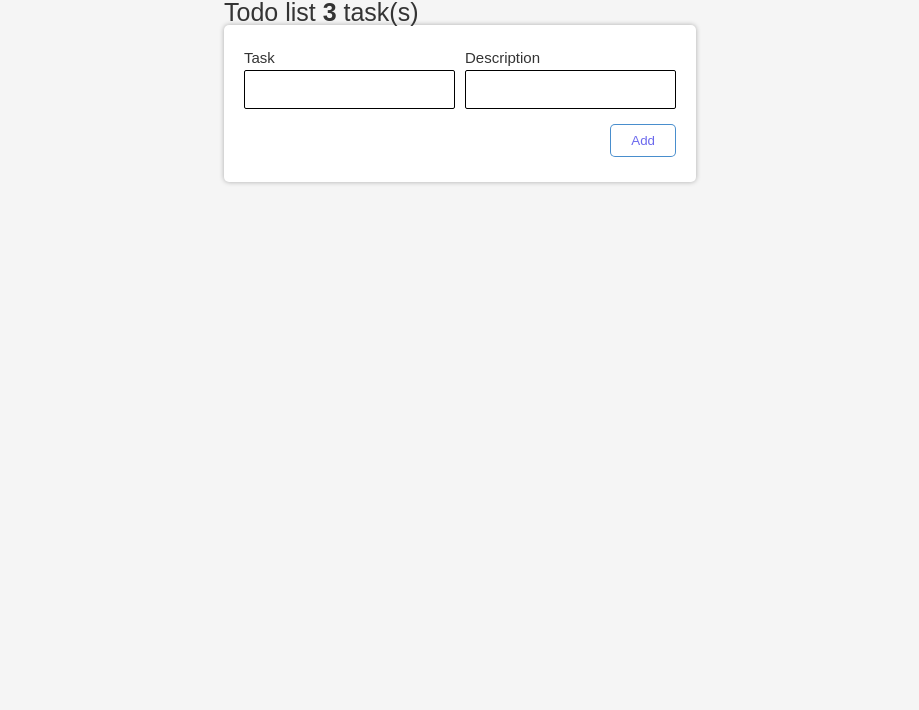
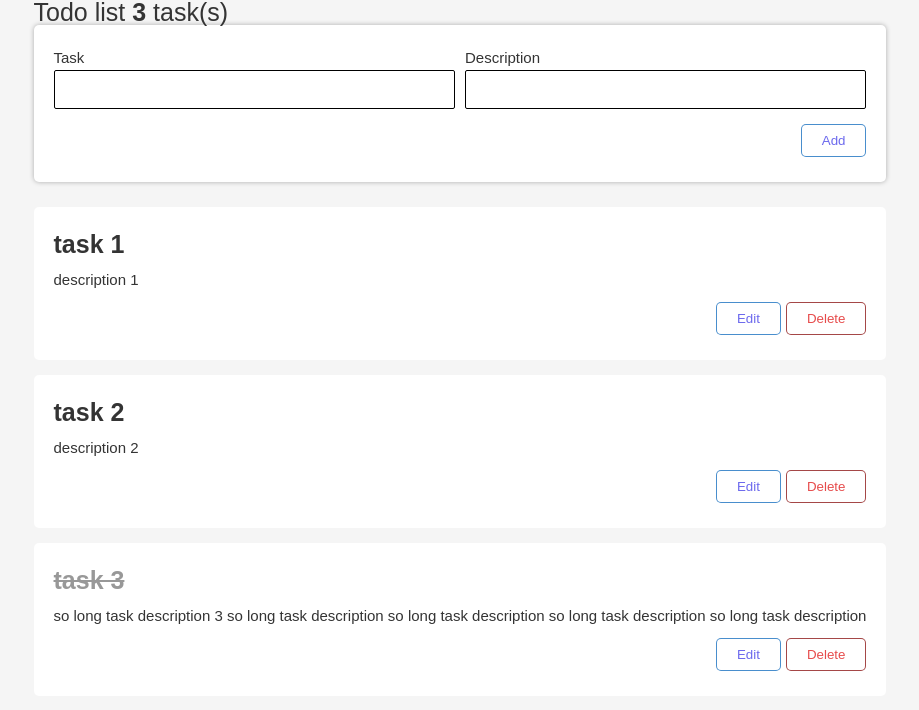
Before and after one commit to alexdubovtsev/todo-list-react-ts, a React (Create React App) app: page / in a window 1280 px wide. Shown: the top 710 px of the page, without its empty margins (180-1099 px from the left). Built offline with nearby package versions, Linux system fonts and the light colour scheme.

Commit message:
Add TodoList, TodoItem components

```diff
--- a/src/App.tsx
+++ b/src/App.tsx
@@ -3,6 +3,7 @@ import React, { useState } from "react";
 import { ITodo } from "./Types/todos";
 import Header from "./Components/Header/Header";
 import TodoInput from "./Components/TodoInput/TodoInput";
+import TodoList from "./Components/TodoList/TodoList";
 
 const App = () => {
   const DEFAULT_TODO_LIST: ITodo[] = [
@@ -35,6 +36,7 @@ const App = () => {
     <div>
       <Header todoCount={todos.length} />
       <TodoInput addTodo={addTodo} />
+      <TodoList todos={todos}/>
     </div>
   );
 };
--- /dev/null
+++ b/src/Components/TodoList/TodoItem/TodoItem.module.css
@@ -0,0 +1,28 @@
+.todo_item {
+  background-color: #fff;
+  width: 100%;
+  padding: 25px 20px;
+  border-radius: 5px;
+}
+.todo_item:not(:last-child) {
+  margin-bottom: 15px;
+}
+
+.todo_item__title {
+  font-size: 25px;
+  font-weight: 600;
+  cursor: pointer;
+  margin-bottom: 15px;
+  transition: all 0.3s ease 0s;
+}
+
+.todo_item__description {
+  font-size: 15px;
+  margin-bottom: 15px;
+}
+
+.todo_item__btns {
+  display: flex;
+  justify-content: right;
+  gap: 5px;
+}
--- /dev/null
+++ b/src/Components/TodoList/TodoItem/TodoItem.tsx
@@ -0,0 +1,36 @@
+import React, { FC, useState } from "react";
+import { ITodo } from "../../../Types/todos";
+import Button from "../../Button/Button";
+import classes from "./TodoItem.module.css";
+
+interface TodoItemProps {
+  todo: ITodo;
+}
+
+const TodoItem: FC<TodoItemProps> = ({ todo }) => {
+  return (
+    <div className={classes.todo_item}>
+      <div>
+        <div
+          aria-hidden
+          style={{
+            opacity: todo.completed ? 0.5 : 1,
+            textDecoration: todo.completed ? 'line-through' : 'none',
+          }}
+          className={classes.todo_item__title}
+        >
+          {todo.title}
+        </div>
+        <div aria-hidden className={classes.todo_item__description}>
+          {todo.description}
+        </div>
+      </div>
+      <div className={classes.todo_item__btns}>
+        <Button color="blue">Edit</Button>
+        <Button color="red">Delete</Button>
+      </div>
+    </div>
+  );
+};
+
+export default TodoItem;
--- /dev/null
+++ b/src/Components/TodoList/TodoList.tsx
@@ -0,0 +1,19 @@
+import React, { FC, useState } from "react";
+import { ITodo } from "../../Types/todos";
+import TodoItem from "./TodoItem/TodoItem";
+
+interface TodoListProps {
+  todos: ITodo[];
+}
+
+const TodoList: FC<TodoListProps> = ({ todos }) => {
+  return (
+    <div>
+      {todos.map((todo) => (
+        <TodoItem todo={todo}/>
+      ))}
+    </div>
+  );
+};
+
+export default TodoList;
```
